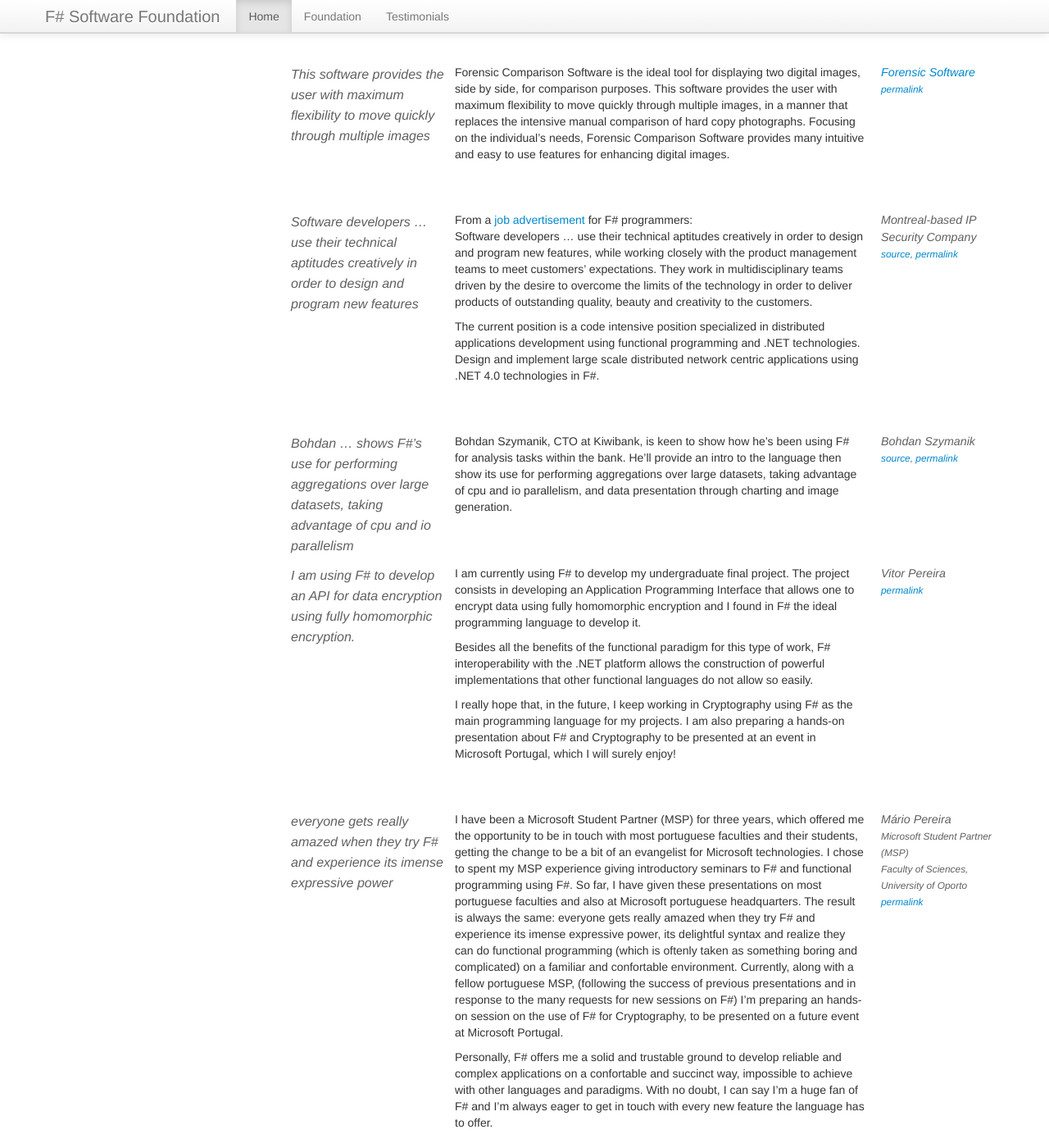
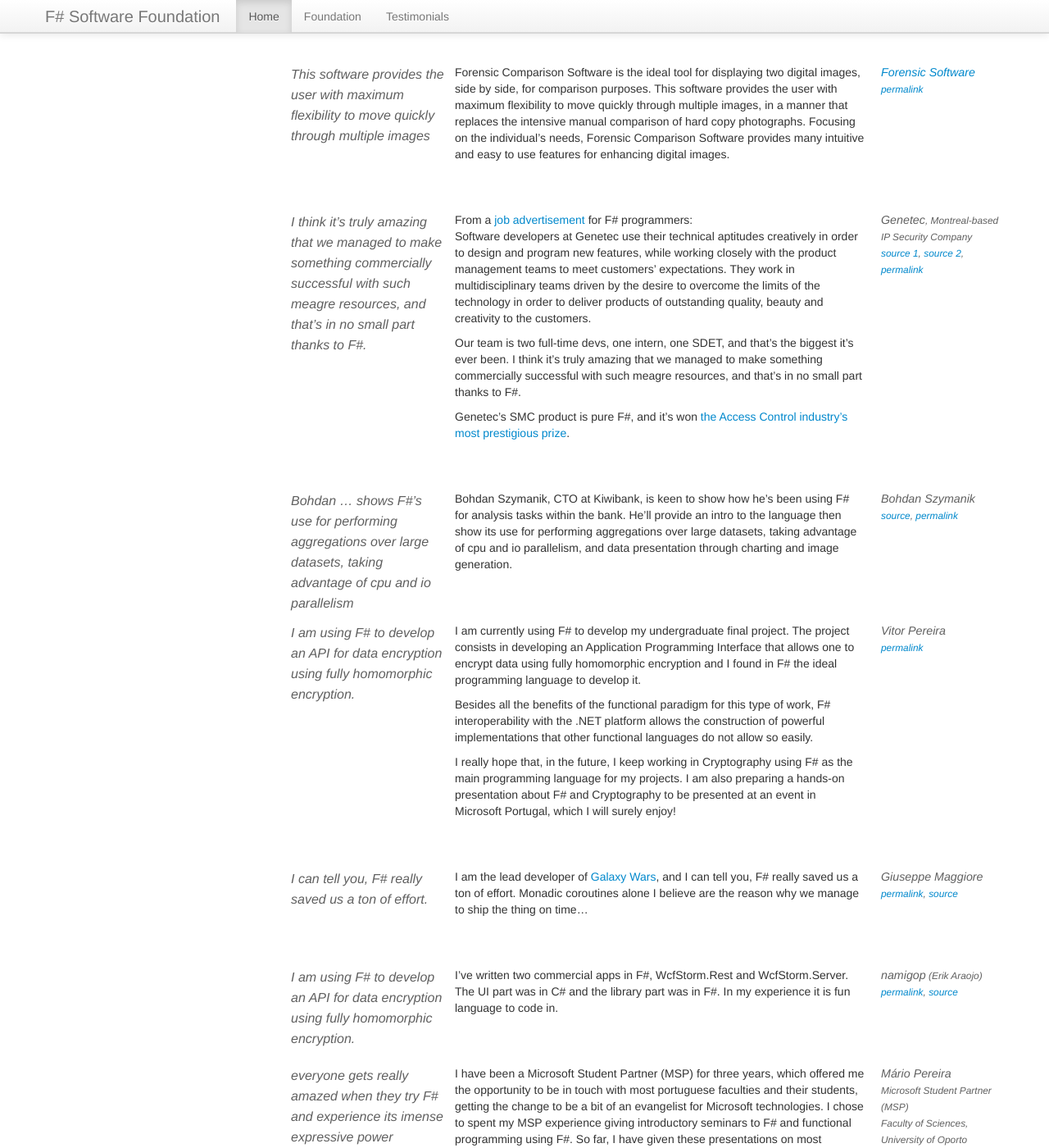
Before and after one commit to fsharp/fsharp.org, a Jekyll site: the page built from testimonials/index.md, in a window 1280 px wide and 1400 px high, scrolled down 9906 px. Shown: the whole window at 82% size. Built offline with Jekyll 4.4.1, drawn with Linux system fonts in a browser that asks for light colours; nearby versions of some CDN libraries; some web fonts are replaced; comment, search, counter and statistics services are not loaded.

Commit message:
Update index.md

```diff
--- a/testimonials/index.md
+++ b/testimonials/index.md
@@ -727,24 +727,27 @@
 intuitive and easy to use features for enhancing digital images.
 <div class="keywords">security, algorithms</div>
 
-<a id="genetec-job-ad-1" href="#">&nbsp;</a>
+<a id="genetec" href="#">&nbsp;</a>
 ---
 
-> Software developers ... use their technical aptitudes
-> creatively in order to design and program new features
+> I think it's truly amazing that we managed to make something commercially successful with
+> such meagre resources, and that's in no small part thanks to F#.
 
-1. **Montreal-based IP Security Company**
-2. [source](http://www.linkedin.com/groups/I-am-looking-Software-Developer-2347131.S.125972690), [permalink](#genetec-job-ad-1)
+1. **Genetec**, Montreal-based IP Security Company
+2. [source 1](http://www.linkedin.com/groups/I-am-looking-Software-Developer-2347131.S.125972690), [source 2](http://www.reddit.com/r/programming/comments/1h7xpz/announcing_a_prerelease_of_f_31_and_the_visual_f/carzuuy), [permalink](#genetec)
 
 From a [job advertisement](http://www.linkedin.com/groups/I-am-looking-Software-Developer-2347131.S.125972690) for F# programmers:
-Software developers ... use their technical aptitudes creatively
+Software developers at Genetec use their technical aptitudes creatively
 in order to design and program new features, while working closely with the product management teams to
 meet customers' expectations. They work in multidisciplinary teams driven by the desire to overcome the limits of the
 technology in order to deliver products of outstanding quality, beauty and creativity to the customers.
 
-The current position is a code intensive position specialized in distributed applications development using
-functional programming and .NET technologies. Design and implement large scale distributed network centric applications
-using .NET 4.0 technologies in F#.
+Our team is two full-time devs, one intern, one SDET, and that's the biggest it's ever been.
+I think it's truly amazing that we managed to make something commercially successful with
+such meagre resources, and that's in no small part thanks to F#.
+
+Genetec's SMC product is pure F#, and it's won [the Access Control industry's most prestigious prize](http://www.genetec.com/about-us/news/blog/smc-wins-2013-ifsec-and-firex-award).
+
 <div class="keywords">distributed computing, security</div>
 
 <a id="bohdan-szymanik-1" href="#">&nbsp;</a>
@@ -781,6 +784,39 @@
 language for my projects. I am also preparing a hands-on presentation about F# and Cryptography to
 be presented at an event in Microsoft Portugal, which I will surely enjoy!
 <div class="keywords">security, cryptography, student, academia</div>
+
+
+
+
+
+
+<a id="giuseppe-maggiore" href="#">&nbsp;</a>
+---
+
+
+> I can tell you, F# really saved us a ton of effort.
+
+1. **Giuseppe Maggiore**
+2. [permalink](#giuseppe-maggiore), [source](http://www.reddit.com/r/programming/comments/1h7xpz/announcing_a_prerelease_of_f_31_and_the_visual_f/carwdwa)
+
+I am the lead developer of [Galaxy Wars](http://www.galaxywars.co.uk/), and I can tell you, F# really saved us a ton of effort.
+Monadic coroutines alone I believe are the reason why we manage to ship the thing on time...
+
+<div class="keywords">games</div>
+
+
+<a id="namigop" href="#">&nbsp;</a>
+---
+
+> I am using F# to develop an API for data encryption using fully homomorphic encryption.
+
+1. **namigop** (Erik Araojo)
+2. [permalink](#namigop), [source](http://www.reddit.com/r/programming/comments/1h7xpz/announcing_a_prerelease_of_f_31_and_the_visual_f/cart1dq)
+
+I've written two commercial apps in F#, WcfStorm.Rest and WcfStorm.Server.
+The UI part was in C# and the library part was in F#. In my experience it is fun language to code in.
+<div class="keywords">security, cryptography, student, academia</div>
+
 
 <a id="mario-pereira" href="#">&nbsp;</a>
 ---
```
